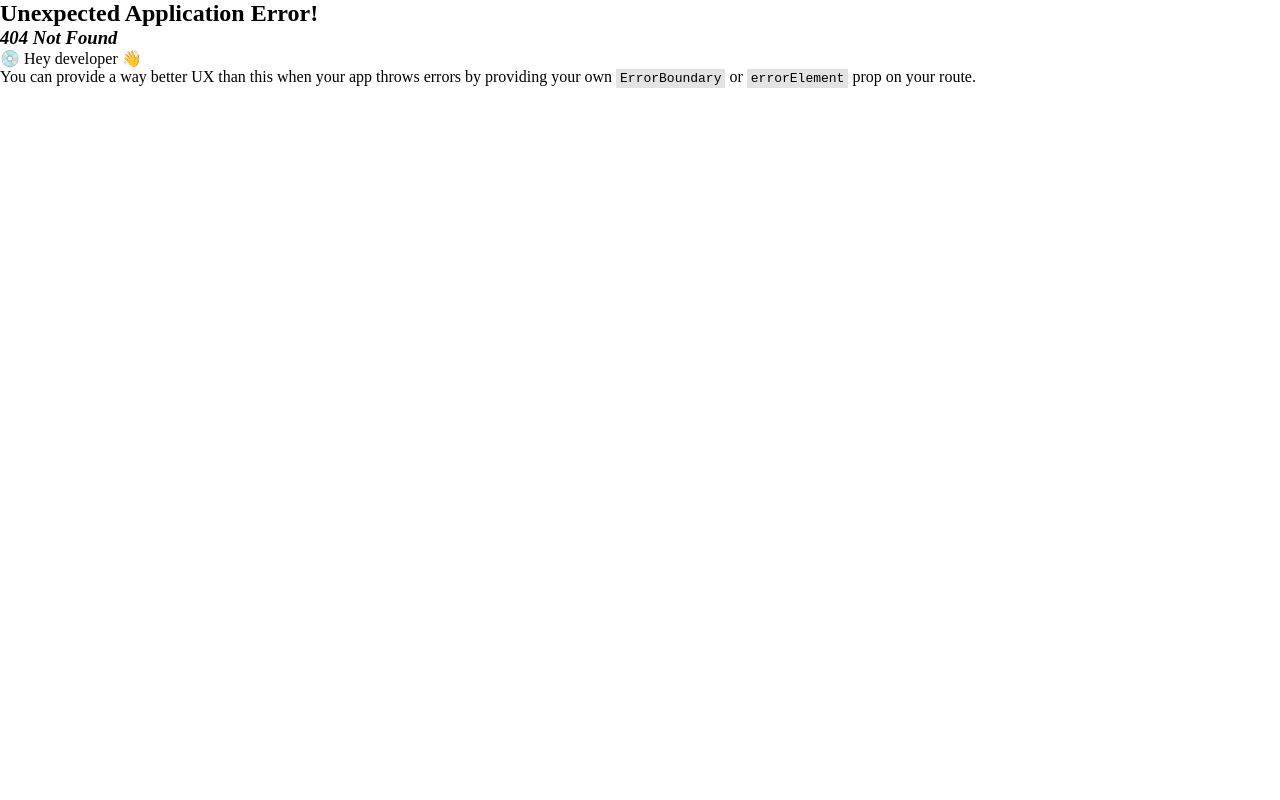
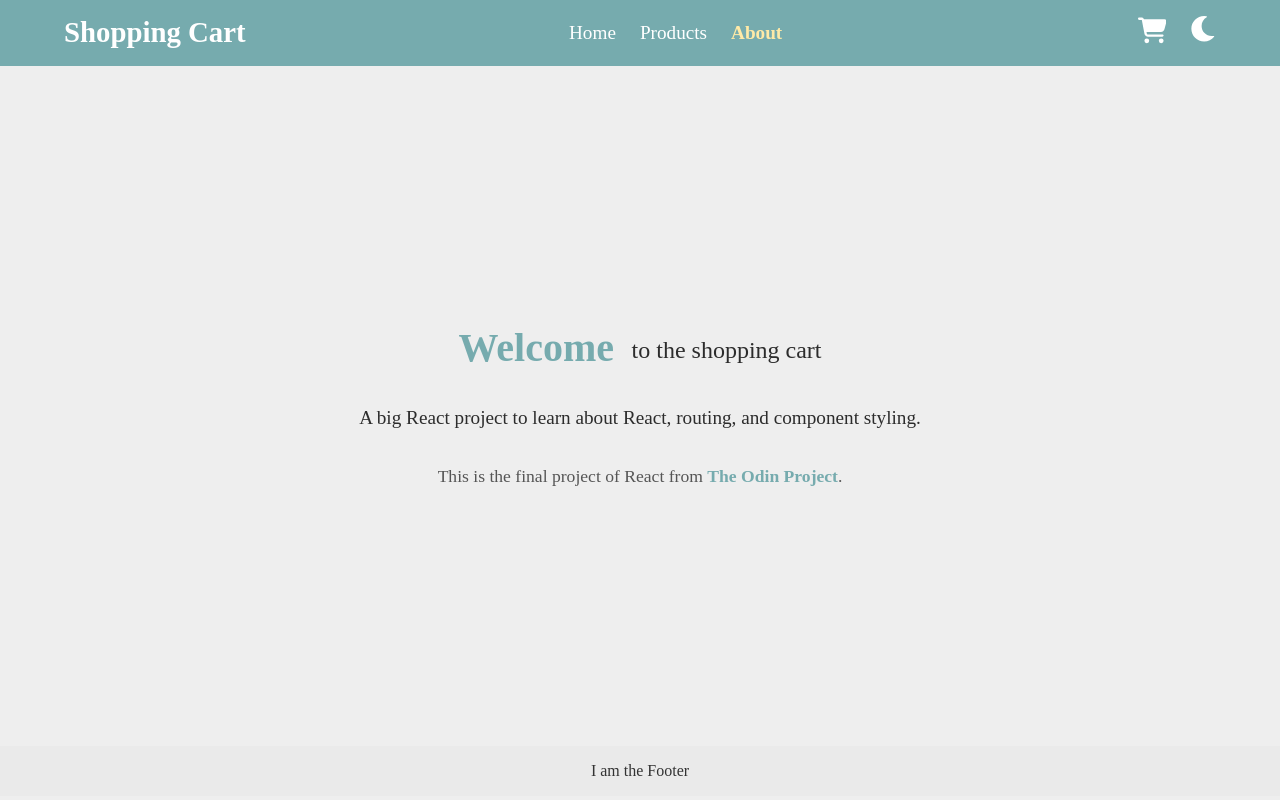
Before and after one commit to Anand-1812/shopping-cart, a React (Vite) app: page /about in a window 1280 px wide. Before the commit this address had no page. Built offline with nearby package versions, Linux system fonts and the light colour scheme.

Commit message:
create the sample poduct section and added the about section

```diff
--- /dev/null
+++ b/src/components/About/About.css
@@ -0,0 +1,58 @@
+.about-container {
+  height: 85vh;
+  padding: 1rem 4rem;
+  display: flex;
+  flex-direction: column;
+  justify-content: center;
+  align-items: center;
+  gap: 2rem;
+  text-align: center;
+  background-color: var(--light-bg);
+  color: var(--light-text);
+}
+
+.about-header {
+  display: flex;
+  /* flex-direction: column; */
+  align-items: center;
+  gap: 1.1rem;
+}
+
+.about-title {
+  font-size: 2.5rem;
+  font-weight: 700;
+  color: var(--primary-accent);
+}
+
+.about-subtitle {
+  font-size: 1.5rem;
+  font-weight: 500;
+  margin-top: 0.3rem;
+  color: inherit;
+}
+
+.about-description {
+  font-size: 1.2rem;
+  max-width: 700px;
+  line-height: 1.6;
+}
+
+.about-footer {
+  font-size: 1.1rem;
+  color: #555;
+}
+
+.highlight {
+  color: var(--primary-accent);
+  font-weight: 600;
+}
+
+/* Dark Mode */
+.dark .about-container {
+  background-color: var(--dark-accent);
+  color: var(--dark-text);
+}
+
+.dark .about-footer {
+  color: #bbb;
+}
--- /dev/null
+++ b/src/components/About/About.jsx
@@ -0,0 +1,18 @@
+import './About.css';
+
+export default function About() {
+  return (
+    <section className="about-container">
+      <header className="about-header">
+        <h2 className="about-title">Welcome</h2>
+        <p className="about-subtitle">to the shopping cart</p>
+      </header>
+      <p className="about-description">
+        A big React project to learn about React, routing, and component styling.
+      </p>
+      <p className="about-footer">
+        This is the final project of React from <span className="highlight">The Odin Project</span>.
+      </p>
+    </section>
+  )
+}
--- a/src/components/Footer/Footer.css
+++ b/src/components/Footer/Footer.css
@@ -3,6 +3,8 @@
   text-align: center;
   background-color: #eaeaea;
   font-weight: 500;
+  bottom: 0;
+  left: 0;
   color: #333;
 }
 
--- a/src/components/Home/Home.css
+++ b/src/components/Home/Home.css
@@ -1,50 +1,5 @@
-.home-container {
-  height: 100vh;
-  padding: 1rem 4rem;
-  display: flex;
-  flex-direction: column;
-  justify-content: center;
-  align-items: center;
-  gap: 2rem;
-  text-align: center;
-  background-color: var(--light-bg);
-  color: var(--light-text);
-}
-
-.home-header {
-  display: flex;
-  /* flex-direction: column; */
-  align-items: center;
-  gap: 1.1rem;
-}
-
-.home-title {
-  font-size: 2.5rem;
-  font-weight: 700;
-  color: var(--primary-accent);
-}
-
-.home-subtitle {
-  font-size: 1.5rem;
-  font-weight: 500;
-  margin-top: 0.3rem;
-  color: inherit;
-}
-
-.home-description {
-  font-size: 1.2rem;
-  max-width: 700px;
-  line-height: 1.6;
-}
-
-.home-footer {
-  font-size: 1.1rem;
-  color: #555;
-}
-
-.highlight {
-  color: var(--primary-accent);
-  font-weight: 600;
+.product {
+  height: 85vh;
 }
 
 .sample-product {
@@ -81,13 +36,3 @@ sample-product:hover {
   color: #444;
   font-weight: bold;
 }
-
-/* Dark Mode */
-.dark .home-container {
-  background-color: var(--dark-accent);
-  color: var(--dark-text);
-}
-
-.dark .home-footer {
-  color: #bbb;
-}
--- a/src/components/Home/Home.jsx
+++ b/src/components/Home/Home.jsx
@@ -3,36 +3,29 @@ import './Home.css';
 
 function GetProduct() {
   const [product, setProduct] = useState([]);
+
   useEffect(() => {
     fetch('https://fakestoreapi.com/products')
-      .then(response => response.json())
-      .then(product => {
-        console.log(product);
-        setProduct(product);
-      })
+      .then(res => res.json())
+      .then(data => setProduct(data));
   }, []);
 
+  if (product.length <= 1) {
+    return <p>Loading product...</p>;
+  }
+
   return (
-    <div className='sample-product'>
+    <div className="sample-product">
       <img src={product[1].image} alt={product[1].title} />
+      <h3>{product[1].title}</h3>
+      <p>${product[1].price}</p>
     </div>
-  )
+  );
 }
-
 export default function Home() {
   return (
-    <section className="home-container">
-      <header className="home-header">
-        <h2 className="home-title">Welcome</h2>
-        <p className="home-subtitle">to the shopping cart</p>
-      </header>
+    <div className='product'>
       {<GetProduct />}
-      <p className="home-description">
-        A big React project to learn about React, routing, and component styling.
-      </p>
-      <p className="home-footer">
-        This is the final project of React from <span className="highlight">The Odin Project</span>.
-      </p>
-    </section>
+    </div>
   );
 }
--- a/src/main.jsx
+++ b/src/main.jsx
@@ -4,6 +4,7 @@ import './index.css'
 import App from './App.jsx'
 import { createBrowserRouter, RouterProvider, Navigate } from 'react-router'
 import Home from './components/Home/Home.jsx'
+import About from './components/About/About.jsx'
 
 const router = createBrowserRouter([
   {
@@ -17,6 +18,10 @@ const router = createBrowserRouter([
       {
         path: 'home',
         element: <Home />
+      },
+      {
+        path: '/about',
+        element: <About />
       }
     ]
   }
```
